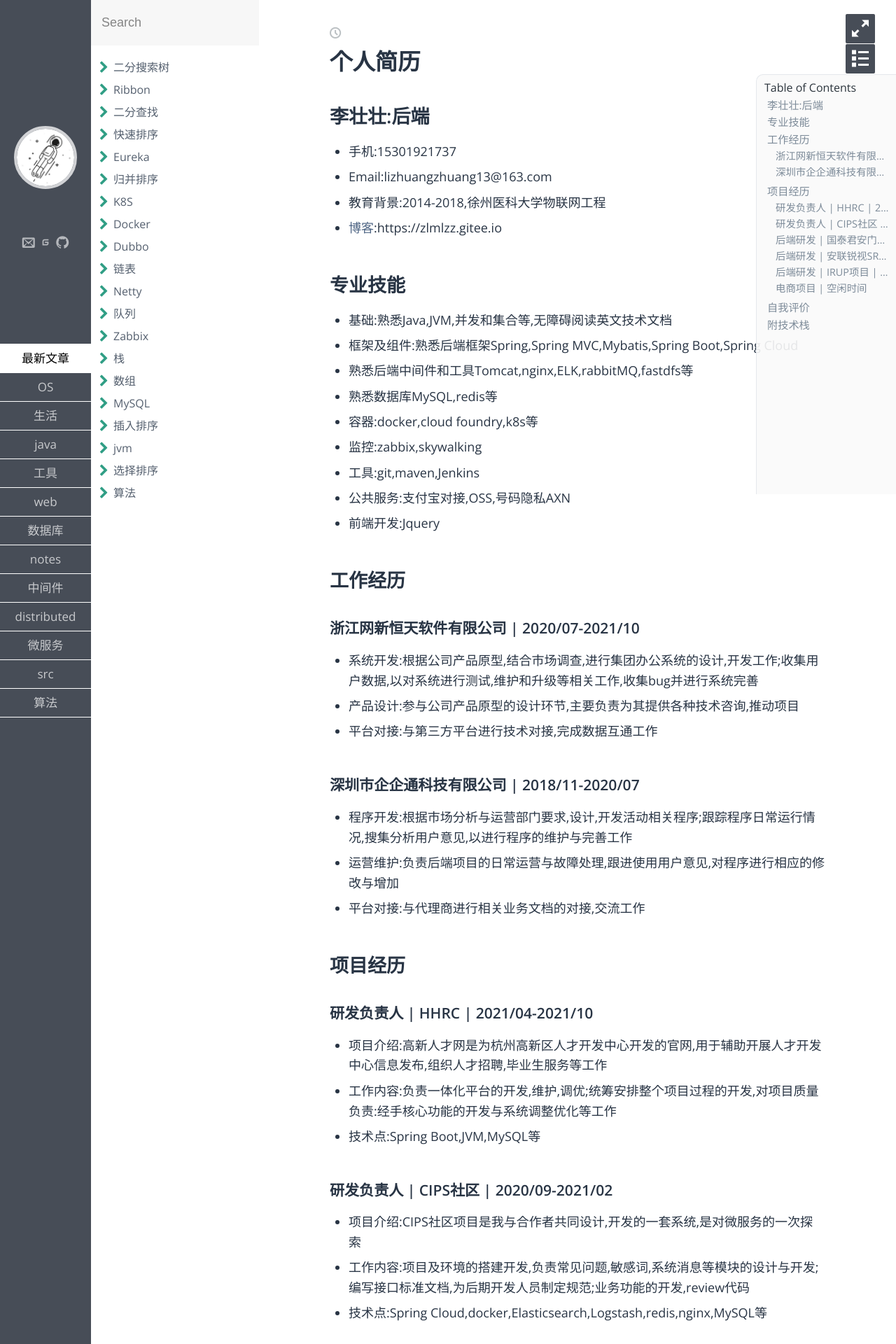
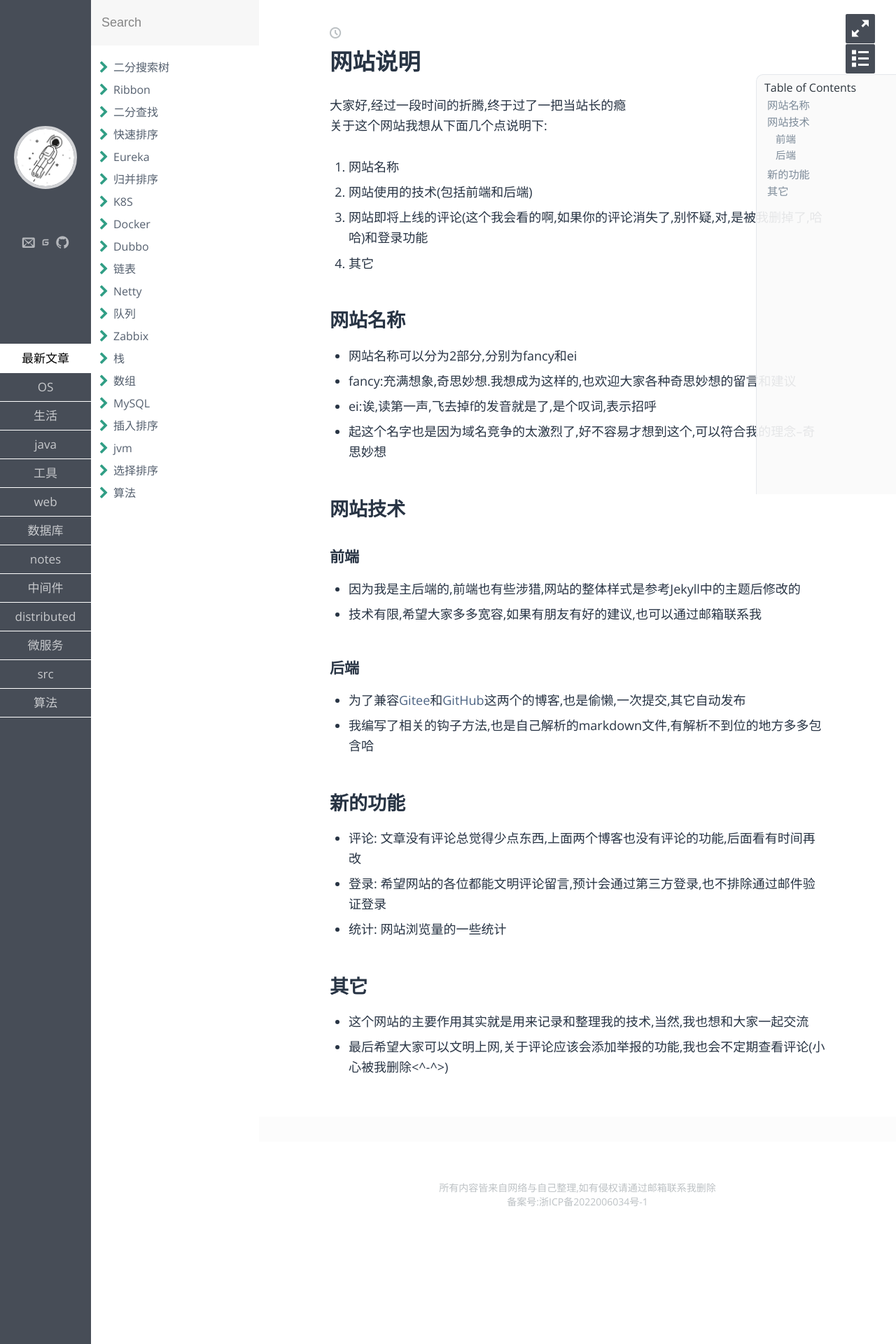
Before and after one commit to zlmlzz/zlmlzz.github.io, a Jekyll site: the page built from index.md, in a window 1280 px wide. Shown: the top 1920 px of the page at 70% size. Built offline with Jekyll 4.4.1, drawn with Linux system fonts in a browser that asks for light colours; some web fonts are replaced; some of the changed text lies outside the part shown.

Commit message:
fancy ei tmp init

```diff
--- a/_config.yml
+++ b/_config.yml
@@ -4,7 +4,7 @@ include: [_layouts]
 include: [_sass]
 # Site settings
 title: Life of L
-email: lizhuangzhuang13@163.com
+email: lizhuangzhuang@fancy.com
 description: > # this means to ignore newlines until "baseurl:"
   李壮壮的博客
 baseurl: "" # the subpath of your site, e.g. /blog/
--- a/_layouts/default.html
+++ b/_layouts/default.html
@@ -12,10 +12,8 @@ layout: compress
 
       <div class="footer">
         <div class="container">
-          <p class="footer-entry">所有内容皆来自网络与自己整理,如有侵权请联系我</p>
-          <p class="footer-entry">邮箱:lizhuangzhuang13@163.com</p>
-          <p class="footer-entry">All content is licensed under <a href="http://creativecommons.org/licenses/by-nc-sa/4.0/" target="_blank">CC BY-NC-SA</a></p>
-          <p class="footer-entry">Built with <a href="http://jekyllrb.com/" target="_blank">Jekyll</a> and <a href="https://github.com/suyan/suyan.github.io" target="_blank">suyan</a> • Hosted on <a href="https://pages.github.com/" target="_blank">Github</a></p>
+          <p class="footer-entry">所有内容皆来自网络与自己整理,如有侵权请通过邮箱联系我删除</p>
+          备案号:<a class="footer-entry" style="text-decoration:none;color: #BCC1C4;" href="https://beian.miit.gov.cn/" target="_blank">浙ICP备2022006034号-1</a>
         </div>
       </div>
     </main>
--- a/index.md
+++ b/index.md
@@ -1,75 +1,35 @@
 ---
-title: 个人简历
+title: 网站说明
 layout: post
 ---
 
-## 李壮壮:后端
-* 手机:15301921737
-* Email:lizhuangzhuang13@163.com
-* 教育背景:2014-2018,徐州医科大学物联网工程
-* [博客](https://zlmlzz.gitee.io):https://zlmlzz.gitee.io
+大家好,经过一段时间的折腾,终于过了一把当站长的瘾
+关于这个网站我想从下面几个点说明下:
+1. 网站名称
+2. 网站使用的技术(包括前端和后端)
+3. 网站即将上线的评论(这个我会看的啊,如果你的评论消失了,别怀疑,对,是被我删掉了,哈哈)和登录功能
+4. 其它
 
-## 专业技能
-* 基础:熟悉Java,JVM,并发和集合等,无障碍阅读英文技术文档
-* 框架及组件:熟悉后端框架Spring,Spring MVC,Mybatis,Spring Boot,Spring Cloud
-* 熟悉后端中间件和工具Tomcat,nginx,ELK,rabbitMQ,fastdfs等
-* 熟悉数据库MySQL,redis等
-* 容器:docker,cloud foundry,k8s等
-* 监控:zabbix,skywalking
-* 工具:git,maven,Jenkins
-* 公共服务:支付宝对接,OSS,号码隐私AXN
-* 前端开发:Jquery
+## 网站名称
+* 网站名称可以分为2部分,分别为fancy和ei
+* fancy:充满想象,奇思妙想.我想成为这样的,也欢迎大家各种奇思妙想的留言和建议
+* ei:诶,读第一声,飞去掉f的发音就是了,是个叹词,表示招呼
+* 起这个名字也是因为域名竞争的太激烈了,好不容易才想到这个,可以符合我的理念--奇思妙想
 
-## 工作经历
-### 浙江网新恒天软件有限公司 | 2020/07-2021/10
-* 系统开发:根据公司产品原型,结合市场调查,进行集团办公系统的设计,开发工作;收集用户数据,以对系统进行测试,维护和升级等相关工作,收集bug并进行系统完善
-* 产品设计:参与公司产品原型的设计环节,主要负责为其提供各种技术咨询,推动项目
-* 平台对接:与第三方平台进行技术对接,完成数据互通工作
+## 网站技术
+### 前端
+* 因为我是主后端的,前端也有些涉猎,网站的整体样式是参考Jekyll中的主题后修改的
+* 技术有限,希望大家多多宽容,如果有朋友有好的建议,也可以通过邮箱联系我
 
-### 深圳市企企通科技有限公司 | 2018/11-2020/07
-* 程序开发:根据市场分析与运营部门要求,设计,开发活动相关程序;跟踪程序日常运行情况,搜集分析用户意见,以进行程序的维护与完善工作
-* 运营维护:负责后端项目的日常运营与故障处理,跟进使用用户意见,对程序进行相应的修改与增加
-* 平台对接:与代理商进行相关业务文档的对接,交流工作
+### 后端
+* 为了兼容[Gitee](https://zlmlzz.gitee.io/)和[GitHub](https://zlmlzz.github.io/)这两个的博客,也是偷懒,一次提交,其它自动发布
+* 我编写了相关的钩子方法,也是自己解析的markdown文件,有解析不到位的地方多多包含哈
 
-## 项目经历
-### 研发负责人 | HHRC | 2021/04-2021/10
-* 项目介绍:高新人才网是为杭州高新区人才开发中心开发的官网,用于辅助开展人才开发中心信息发布,组织人才招聘,毕业生服务等工作
-* 工作内容:负责一体化平台的开发,维护,调优;统筹安排整个项目过程的开发,对项目质量负责:经手核心功能的开发与系统调整优化等工作
-* 技术点:Spring Boot,JVM,MySQL等
+## 新的功能
+* 评论: 文章没有评论总觉得少点东西,上面两个博客也没有评论的功能,后面看有时间再改
+* 登录: 希望网站的各位都能文明评论留言,预计会通过第三方登录,也不排除通过邮件验证登录
+* 统计: 网站浏览量的一些统计
 
-### 研发负责人 | CIPS社区 | 2020/09-2021/02
-* 项目介绍:CIPS社区项目是我与合作者共同设计,开发的一套系统,是对微服务的一次探索
-* 工作内容:项目及环境的搭建开发,负责常见问题,敏感词,系统消息等模块的设计与开发;编写接口标准文档,为后期开发人员制定规范;业务功能的开发,review代码
-* 技术点:Spring Cloud,docker,Elasticsearch,Logstash,redis,nginx,MySQL等
-
-### 后端研发 | 国泰君安门户 | 2020/07-2020/09
-* 工作内容:负责Elasticsearch搜索模块的开发与后期维护,优化,解决Elsaticsearch复杂的搜索场景问题对接外部接口
-* 技术点:Java后端,Spring Cloud,Elasticsearch,MySQL,Redis等
-
-### 后端研发 | 安联锐视SRM | 2020/05-2020/07
-* 工作内容:注重项目的规范性,利用配置规范化,序列化配置模块,提高开发和沟通效率,降低线上风险,推动整个项目快速进行
-* 制定项目方案并安排执行,保证项目的顺利落地
-* 负责与外部部门合作沟通项目的对接;负责订单模块,物流模块从0到1的搭建,并负责后期维护,优化;接口设计以及对接文档的撰写
-* 技术点:Java后端,Json,Spring Boot,MySQL,Redis,nginx等
-
-### 后端研发 | IRUP项目 | 2018/11-2020/04
-* 工作内容:负责项目整体后端设计与开发,以及后期的日常运营维护,故障处理等
-* 负责模块的整体设计,从0到1的搭建,部署,发布,测试
-* 模块主要包括:价格模块,工作流模块,待办任务模块,基础数据模块,定时任务调度模块等
-* 负责模块性能的调整优化,通过火焰图分析找到待办任务模块的瓶颈闭关进行性能调优,降低平响,价格模块和价格阶梯在产品层面进行竞品调研和上线优化实验
-* 技术点:Java后端,Json,Spring Boot,MySQL,Redis,nginx,shell等
-
-### 电商项目 | 空闲时间
-* 制作,独立部署k8s服务,以熟悉整体架构
-* 主要设计模块包括:个人中心,商品模块,订单模块,支付模块等
-* 系统架构:前端使用开源的Vue框架,Spring Boot作为后端业务逻辑方案,数据库MySQL,缓存redis,k8s后端集群,HA负载均衡,Elasticsearch做为商品查找,日志检索服务模块
-* 压力测试:shell编写模拟批量用户请求,http_load压力测试,24台4c4g虚拟机情况下,QPS大约1k左右平响30ms
-
-## 自我评价
-* 专业技术与能力突出,擅长各种程序设计与开发技能,精通各种专业软件
-* 具有多年与多段工作经历,项目经验丰富,在将专业技术运用到实践方面积累了较多的经验;在实际工作中,能够快速领会用户需求从而进行匹配程序设计与开发
-* 拥有旺盛的学习热情与积极的学习态度,工作中一直保持自我学习与提升
-* 具有较强的上进心与责任心,吃苦耐劳。
-
-## 附技术栈
-![技术栈](/assets/img/interview.png)
+## 其它
+* 这个网站的主要作用其实就是用来记录和整理我的技术,当然,我也想和大家一起交流
+* 最后希望大家可以文明上网,关于评论应该会添加举报的功能,我也会不定期查看评论(小心被我删除<^-^>)
```
Also changed, not shown: favicon.ico (added), 1 other file.
